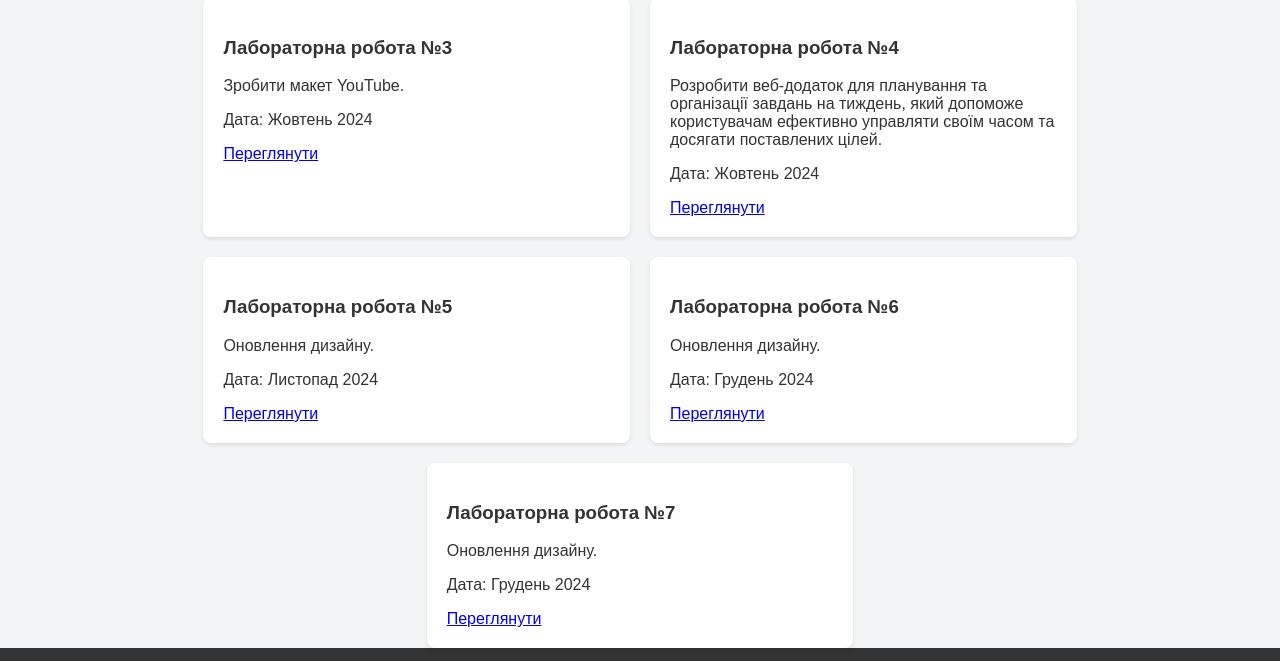
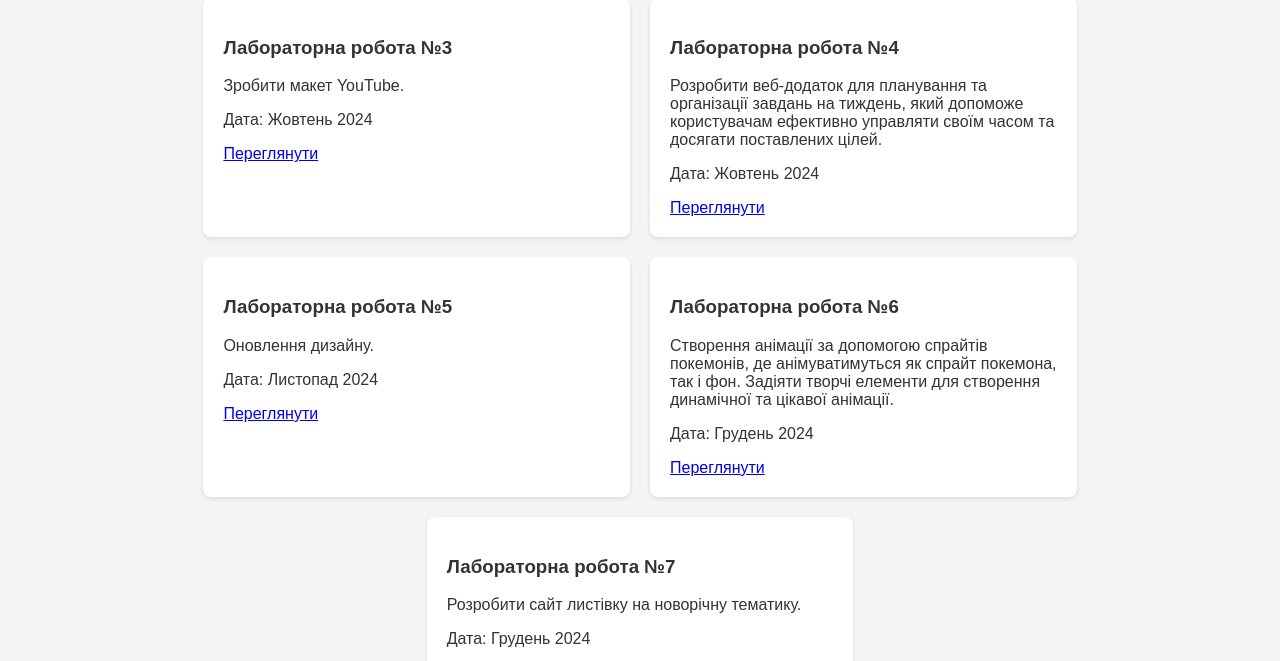
Before and after one commit to SolomenkoIvan/Web_Design_Lb5, a plain HTML site: page laboratory.html in a window 1280 px wide. Shown: the part 563-1224 px from the top of the page. Drawn offline with Linux system fonts and the light colour scheme.

Commit message:
Update laboratory.html

```diff
--- a/laboratory.html
+++ b/laboratory.html
@@ -61,16 +61,16 @@
 
             <div class="work-card">
                 <h3>Лабораторна робота №6</h3>
-                <p>Оновлення дизайну.</p>
+                <p>Створення анімації за допомогою спрайтів покемонів, де анімуватимуться як спрайт покемона, так і фон. Задіяти творчі елементи для створення динамічної та цікавої анімації.</p>
                 <p>Дата: Грудень 2024</p>
-                <a href="index.html" class="btn">Переглянути</a>
+                <a href="https://solomenkoivan.github.io/Web_Design_Lb6/" target="_blank" class="btn">Переглянути</a>
         </div>
 
         <div class="work-card">
             <h3>Лабораторна робота №7</h3>
-            <p>Оновлення дизайну.</p>
+            <p>Розробити сайт листівку на новорічну тематику.</p>
             <p>Дата: Грудень 2024</p>
-            <a href="index.html" class="btn">Переглянути</a>
+            <a href="https://solomenkoivan.github.io/Web_Design_Lb7/" target="_blank" class="btn">Переглянути</a>
     </div>
 
             </div>
```
